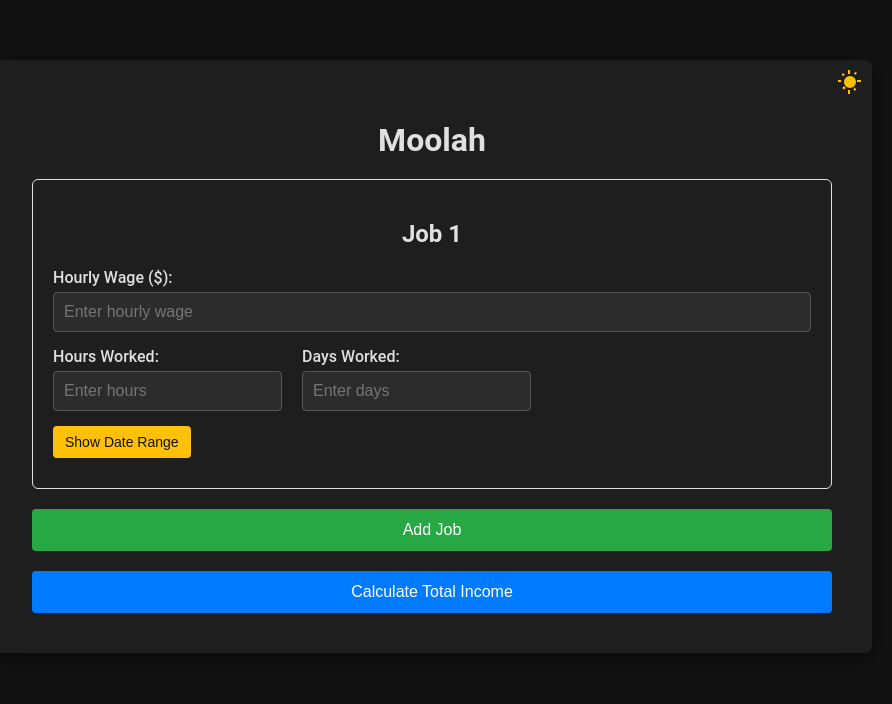
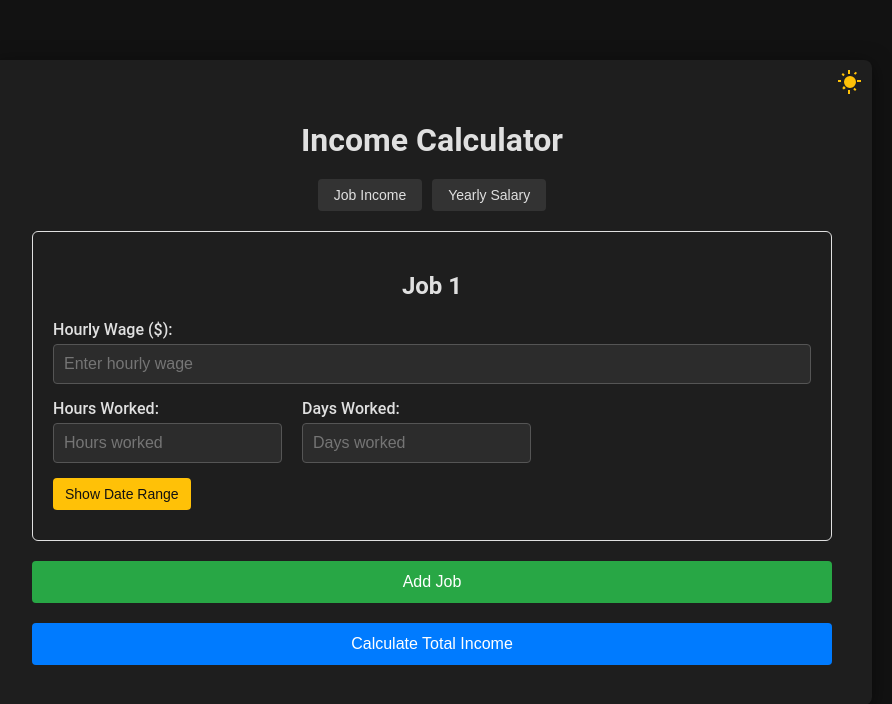
Before and after one commit to quangshuynh/moolah, a React (Create React App) app: page / in a window 1280 px wide. Shown: the top 704 px of the page, without its empty margins (208-1100 px from the left). Built offline with nearby package versions, Linux system fonts and the light colour scheme.

Commit message:
yearly salary mode

```diff
--- a/src/App.css
+++ b/src/App.css
@@ -3,17 +3,14 @@ body {
   font-family: 'Roboto', sans-serif;
   transition: background-color 0.3s, color 0.3s;
 }
-
 body.dark-mode {
   background-color: #121212;
   color: #e0e0e0;
 }
-
 body.light-mode {
   background-color: #f0f2f5;
   color: #333;
 }
-
 .app-container {
   max-width: 800px;
   margin: 60px auto;
@@ -22,41 +19,58 @@ body.light-mode {
   position: relative;
   transition: background-color 0.3s, box-shadow 0.3s;
 }
-
 .app-container.dark {
   background-color: #1e1e1e;
   box-shadow: 0 4px 20px rgba(0, 0, 0, 0.5);
 }
-
 .app-container.light {
   background-color: #ffffff;
   box-shadow: 0 4px 20px rgba(0, 0, 0, 0.1);
 }
-
 .header {
   position: absolute;
   top: 10px;
   right: 10px;
 }
-
 .mode-toggle {
   background: transparent;
   border: none;
   cursor: pointer;
   padding: 0;
 }
-
 h1, h2 {
   text-align: center;
   margin-bottom: 20px;
 }
-
+.calc-mode-selector {
+  display: flex;
+  justify-content: center;
+  gap: 10px;
+  margin-bottom: 20px;
+}
+.calc-mode-selector button {
+  padding: 8px 16px;
+  border: none;
+  border-radius: 4px;
+  cursor: pointer;
+  font-size: 14px;
+  transition: background 0.3s;
+  background: #ccc;
+  color: #333;
+}
+.app-container.dark .calc-mode-selector button {
+  background: #333;
+  color: #e0e0e0;
+}
+.calc-mode-selector button.active {
+  background-color: #007bff;
+  color: #fff;
+}
 .calc-form {
   display: flex;
   flex-direction: column;
   gap: 20px;
 }
-
 .job-card {
   border: 1px solid;
   border-color: inherit;
@@ -65,18 +79,15 @@ h1, h2 {
   background: inherit;
   transition: background-color 0.3s, border-color 0.3s;
 }
-
 .input-group {
   display: flex;
   flex-direction: column;
   margin-bottom: 15px;
 }
-
 .input-group label {
   margin-bottom: 5px;
   font-weight: 500;
 }
-
 .input-group input,
 .input-group select {
   padding: 10px;
@@ -87,45 +98,38 @@ h1, h2 {
   outline: none;
   transition: border 0.3s, background 0.3s, color 0.3s;
 }
-
 .app-container.dark .input-group input,
 .app-container.dark .input-group select {
   background: #2c2c2c;
   color: #e0e0e0;
   border-color: #555;
 }
-
 .app-container.light .input-group input,
 .app-container.light .input-group select {
   background: #fff;
   color: #333;
   border-color: #ccc;
 }
-
 .input-group input:focus,
 .input-group select:focus {
   border-color: #bb86fc;
 }
-
 .app-container.dark .input-group input:disabled,
 .app-container.dark .input-group select:disabled {
   background-color: #333;
   border-color: #444;
   color: #888;
 }
-
 .app-container.light .input-group input:disabled,
 .app-container.light .input-group select:disabled {
   background-color: #e9ecef;
   border-color: #ccc;
   color: #666;
 }
-
 .horizontal-group {
   display: flex;
   gap: 20px;
 }
-
 .toggle-btn {
   background: #ffc107;
   border: none;
@@ -137,39 +141,92 @@ h1, h2 {
   color: #121212;
   transition: background 0.3s;
 }
-
 .toggle-btn:hover {
   background: #e0a800;
 }
-
+.toggle-stats-btn {
+  background: transparent;
+  border: 2px solid #007bff;
+  color: #007bff;
+  padding: 6px 12px;
+  border-radius: 4px;
+  font-size: 14px;
+  cursor: pointer;
+  margin-bottom: 10px;
+  transition: all 0.3s;
+}
+.app-container.dark .toggle-stats-btn {
+  border-color: #bb86fc;
+  color: #bb86fc;
+}
+.toggle-stats-btn:hover {
+  background-color: #007bff;
+  color: #fff;
+}
+.app-container.dark .toggle-stats-btn:hover {
+  background-color: #9b67d2;
+  color: #fff;
+}
+.salary-breakdown-buttons {
+  display: flex;
+  flex-wrap: wrap;
+  gap: 10px;
+  margin-top: 10px;
+  margin-bottom: 15px;
+}
+.breakdown-button {
+  flex: 1;
+  background: #007bff;
+  border: none;
+  border-radius: 4px;
+  padding: 8px 12px;
+  color: #fff;
+  font-size: 14px;
+  cursor: default;
+  transition: background 0.3s, transform 0.2s;
+}
+.breakdown-button:hover {
+  background: #0069d9;
+  transform: translateY(-2px);
+}
+.app-container.dark .breakdown-button {
+  background: #bb86fc;
+}
+.app-container.dark .breakdown-button:hover {
+  background: #9b67d2;
+}
 .date-range {
   margin-top: 10px;
   border-top: 1px solid;
   border-color: inherit;
   padding-top: 15px;
 }
-
 .exclude-days {
   margin-top: 15px;
 }
-
 .exclude-days label {
   font-weight: 500;
   margin-bottom: 5px;
   display: block;
 }
-
 .checkbox-group {
   display: flex;
   flex-wrap: wrap;
   gap: 10px;
 }
-
 .checkbox-group label {
   font-size: 14px;
   cursor: pointer;
 }
-
+.salary-breakdown {
+  background: rgba(0, 0, 0, 0.05);
+  padding: 10px;
+  border-radius: 4px;
+  margin-top: 10px;
+}
+.app-container.dark .salary-breakdown {
+  background: rgba(255, 255, 255, 0.1);
+}
 .remove-btn {
   background: #dc3545;
   color: #fff;
@@ -180,11 +237,9 @@ h1, h2 {
   align-self: flex-end;
   transition: background 0.3s;
 }
-
 .remove-btn:hover {
   background: #c82333;
 }
-
 .add-btn, .calc-btn {
   background: #28a745;
   color: #fff;
@@ -195,25 +250,22 @@ h1, h2 {
   font-size: 16px;
   transition: background 0.3s;
 }
-
 .add-btn:hover, .calc-btn:hover {
   background: #218838;
 }
-
 .calc-btn {
   background: #007bff;
 }
-
 .calc-btn:hover {
   background: #0069d9;
 }
-
 .result {
   margin-top: 30px;
   text-align: center;
   font-size: 24px;
 }
-
-input:disabled {
-  cursor: not-allowed;
+.yearly-calculator {
+  display: flex;
+  flex-direction: column;
+  gap: 20px;
 }
--- a/src/App.js
+++ b/src/App.js
@@ -3,6 +3,7 @@ import './App.css';
 
 function App() {
   const [darkMode, setDarkMode] = useState(true);
+  const [calcMode, setCalcMode] = useState("job");
   const [jobs, setJobs] = useState([
     {
       hourlyWage: "",
@@ -12,18 +13,18 @@ function App() {
       endDate: "",
       hoursPerDay: "8",
       showDateRange: false,
-      excludedDays: []
+      excludedDays: [],
+      showMoreStats: false
     }
   ]);
+  const [annualSalary, setAnnualSalary] = useState("");
   const [result, setResult] = useState(null);
 
   useEffect(() => {
     document.body.className = darkMode ? 'dark-mode' : 'light-mode';
   }, [darkMode]);
 
-  const toggleMode = () => {
-    setDarkMode(prevMode => !prevMode);
-  };
+  const toggleDarkMode = () => setDarkMode(prev => !prev);
 
   const handleJobChange = (index, field, value) => {
     const newJobs = [...jobs];
@@ -51,6 +52,12 @@ function App() {
     setJobs(newJobs);
   };
 
+  const toggleMoreStats = (index) => {
+    const newJobs = [...jobs];
+    newJobs[index].showMoreStats = !newJobs[index].showMoreStats;
+    setJobs(newJobs);
+  };
+
   const addJob = () => {
     setJobs([
       ...jobs,
@@ -62,7 +69,8 @@ function App() {
         endDate: "",
         hoursPerDay: "8",
         showDateRange: false,
-        excludedDays: []
+        excludedDays: [],
+        showMoreStats: false
       }
     ]);
   };
@@ -73,14 +81,13 @@ function App() {
     setJobs(newJobs);
   };
 
-  const handleSubmit = (e) => {
+  const handleJobSubmit = (e) => {
     e.preventDefault();
     let totalIncome = 0;
     jobs.forEach(job => {
       const wage = parseFloat(job.hourlyWage || 0);
       let income = 0;
-
-      if(job.showDateRange && job.startDate && job.endDate) {
+      if (job.showDateRange && job.startDate && job.endDate) {
         const dayNames = ["Sunday", "Monday", "Tuesday", "Wednesday", "Thursday", "Friday", "Saturday"];
         let count = 0;
         let currentDate = new Date(job.startDate);
@@ -100,29 +107,54 @@ function App() {
           income += wage * parseFloat(job.hoursWorked);
         }
       }
-
       totalIncome += income;
     });
     setResult(totalIncome);
   };
 
+  const getYearlyBreakdown = (salary) => {
+    const annual = parseFloat(salary) || 0;
+    return {
+      hourly: (annual / 2080).toFixed(2),
+      daily: (annual / 260).toFixed(2),
+      weekly: (annual / 52).toFixed(2),
+      monthly: (annual / 12).toFixed(2),
+      yearly: annual.toFixed(2)
+    };
+  };
+
   return (
     <div className={`app-container ${darkMode ? "dark" : "light"}`}>
       <header className="header">
-        <button className="mode-toggle" onClick={toggleMode}>
+        <button className="mode-toggle" onClick={toggleDarkMode}>
           {darkMode ? (
             <svg xmlns="http://www.w3.org/2000/svg" fill="#FFC107" width="24" height="24" viewBox="0 0 24 24">
               <path d="M6.76 4.84l-1.8-1.79L3.55 4.46l1.79 1.8 1.42-1.42zm10.48 0l1.8-1.79-1.42-1.42-1.79 1.79 1.41 1.42zM12 4V0h-2v4h2zm0 20v-4h-2v4h2zm7-12h4v-2h-4v2zm-20 0h4v-2H-1v2zm16.24 7.16l1.8 1.79 1.41-1.41-1.79-1.8-1.42 1.42zm-10.48 0L4.55 17.5l1.41-1.41 1.79 1.79-1.42 1.42zM12 6a6 6 0 100 12 6 6 0 000-12z"/>
             </svg>
           ) : (
-            <svg xmlns="http://www.w3.org/2000/svg" fill="#FFC107" width="24" height="24" viewBox="0 0 24 24">
+            <svg xmlns="http://www.w3.org/2000/svg" fill="#484742" width="24" height="24" viewBox="0 0 24 24">
               <path d="M9.37 5.51A7.5 7.5 0 0116.49 12 7.5 7.5 0 019.37 18.49 7.5 7.5 0 019.37 5.51zm0-2.51c-1.02 0-2.01.16-2.93.47A9 9 0 1018.47 9.3c0-.07-.01-.13-.01-.2a7.5 7.5 0 00-7.5-7.5z"/>
             </svg>
           )}
         </button>
       </header>
-      <h1>Moolah</h1>
-      <form onSubmit={handleSubmit} className="calc-form">
+      <h1>Income Calculator</h1>
+      <div className="calc-mode-selector">
+        <button
+          className={calcMode === "job" ? "active" : ""}
+          onClick={() => setCalcMode("job")}
+        >
+          Job Income
+        </button>
+        <button
+          className={calcMode === "yearly" ? "active" : ""}
+          onClick={() => setCalcMode("yearly")}
+        >
+          Yearly Salary
+        </button>
+      </div>
+      {calcMode === "job" ? (
+        <form onSubmit={handleJobSubmit} className="calc-form">
           {jobs.map((job, index) => (
             <div key={index} className="job-card">
               <h2>Job {index + 1}</h2>
@@ -135,12 +167,42 @@ function App() {
                   onChange={(e) => handleJobChange(index, 'hourlyWage', e.target.value)}
                 />
               </div>
+              {job.hourlyWage && parseFloat(job.hourlyWage) > 0 && (
+                <>
+                  <button
+                    type="button"
+                    className="toggle-stats-btn"
+                    onClick={() => toggleMoreStats(index)}
+                  >
+                    {job.showMoreStats ? "Hide More Stats" : "Show More Stats"}
+                  </button>
+                  {job.showMoreStats && (
+                    <div className="salary-breakdown-buttons">
+                      <button type="button" className="breakdown-button">
+                        Hourly: ${(parseFloat(job.hourlyWage)).toFixed(2)}
+                      </button>
+                      <button type="button" className="breakdown-button">
+                        Daily: ${(parseFloat(job.hourlyWage) * 8).toFixed(2)}
+                      </button>
+                      <button type="button" className="breakdown-button">
+                        Weekly: ${(parseFloat(job.hourlyWage) * 40).toFixed(2)}
+                      </button>
+                      <button type="button" className="breakdown-button">
+                        Monthly: ${(parseFloat(job.hourlyWage) * 160).toFixed(2)}
+                      </button>
+                      <button type="button" className="breakdown-button">
+                        Yearly: ${(parseFloat(job.hourlyWage) * 2080).toFixed(2)}
+                      </button>
+                    </div>
+                  )}
+                </>
+              )}
               <div className="horizontal-group">
                 <div className="input-group">
                   <label>Hours Worked:</label>
                   <input
                     type="number"
-                  placeholder="Enter hours"
+                    placeholder="Hours worked"
                     value={job.hoursWorked}
                     disabled={job.showDateRange}
                     onChange={(e) => handleJobChange(index, 'hoursWorked', e.target.value)}
@@ -150,7 +212,7 @@ function App() {
                   <label>Days Worked:</label>
                   <input
                     type="number"
-                  placeholder="Enter days"
+                    placeholder="Days worked"
                     value={job.daysWorked}
                     disabled={job.showDateRange}
                     onChange={(e) => handleJobChange(index, 'daysWorked', e.target.value)}
@@ -226,10 +288,40 @@ function App() {
           <button type="submit" className="calc-btn">
             Calculate Total Income
           </button>
-      </form>
           {result !== null && (
             <div className="result">
               <h2>Total Income: ${result.toFixed(2)}</h2>
+            </div>
+          )}
+        </form>
+      ) : (
+        <div className="yearly-calculator">
+          <div className="input-group">
+            <label>Annual Salary ($):</label>
+            <input
+              type="number"
+              placeholder="Enter your annual salary"
+              value={annualSalary}
+              onChange={(e) => setAnnualSalary(e.target.value)}
+            />
+          </div>
+          {annualSalary && (
+            <div className="salary-breakdown">
+              <p>Note: Stats assume an 8-hour day.</p>
+              {(() => {
+                const breakdown = getYearlyBreakdown(annualSalary);
+                return (
+                  <>
+                    <p>Hourly: ${breakdown.hourly}</p>
+                    <p>Daily: ${breakdown.daily}</p>
+                    <p>Weekly: ${breakdown.weekly}</p>
+                    <p>Monthly: ${breakdown.monthly}</p>
+                    <p>Yearly: ${breakdown.yearly}</p>
+                  </>
+                );
+              })()}
+            </div>
+          )}
         </div>
       )}
     </div>
```
Lines whose indentation alone changed are shown as unchanged.
